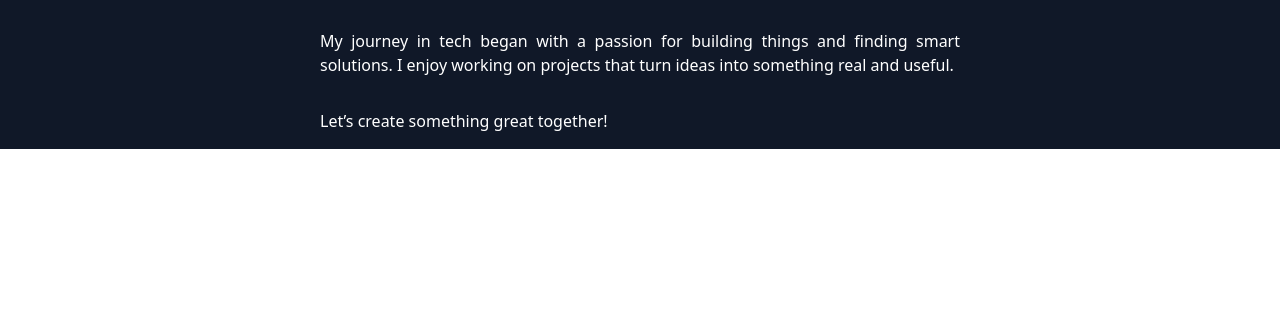
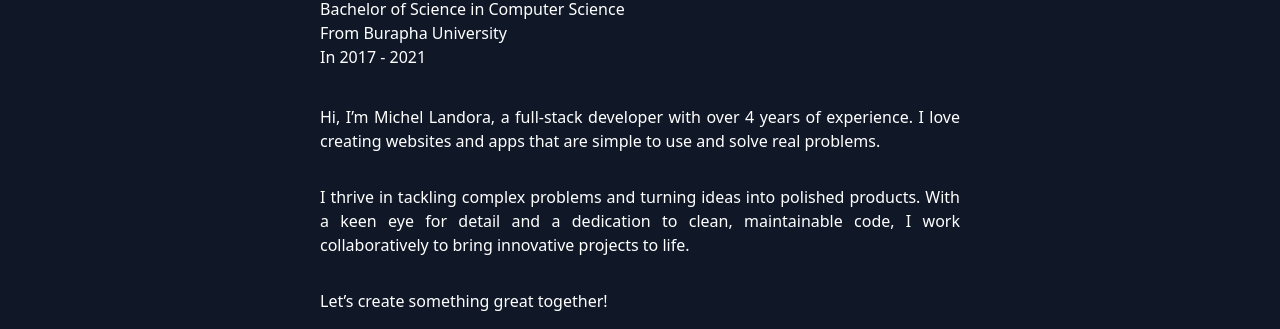
Before and after one commit to Wutticha1/portfolio-team-1, a website: page src/components/about/index.html in a window 1280 px wide. Shown: the part 629-958 px from the top of the page. Before the commit the page ends 800 px from the top, so only its background shows below. Drawn offline with nearby package versions, Linux system fonts and the light colour scheme.

Commit message:
feat: เพิ่ม education ของ about me

```diff
--- a/src/components/about/index.html
+++ b/src/components/about/index.html
@@ -17,11 +17,24 @@
                 <img class="w-2xs border-2 rounded-full object-cover" src="http://127.0.0.1:5501/src/components/images/woman-4609514_1920.jpg">
                 </div>
                 <div class="max-w-2xl mx-auto mx-auto text-justify">
+
+                <h2 class="p-4 text-3xl">
+                    Education
+                </h2>
+                <p class="pl-4">
+                    Bachelor of Science in Computer Science
+                </p>
+                <p class="pl-4">
+                    From Burapha University
+                </p>
+                <p class="pl-4 pb-4">
+                    In 2017 - 2021
+                </p>
                 <p class="pt-5 p-4">
                     Hi, I’m Michel Landora, a full-stack developer with over 4 years of experience. I love creating websites and apps that are simple to use and solve real problems.
                 </p>
                 <p class="p-4">
-                    My journey in tech began with a passion for building things and finding smart solutions. I enjoy working on projects that turn ideas into something real and useful.
+                    I thrive in tackling complex problems and turning ideas into polished products. With a keen eye for detail and a dedication to clean, maintainable code, I work collaboratively to bring innovative projects to life.
                 </p>
                 <p class="p-4">
                     Let’s create something great together!
```
